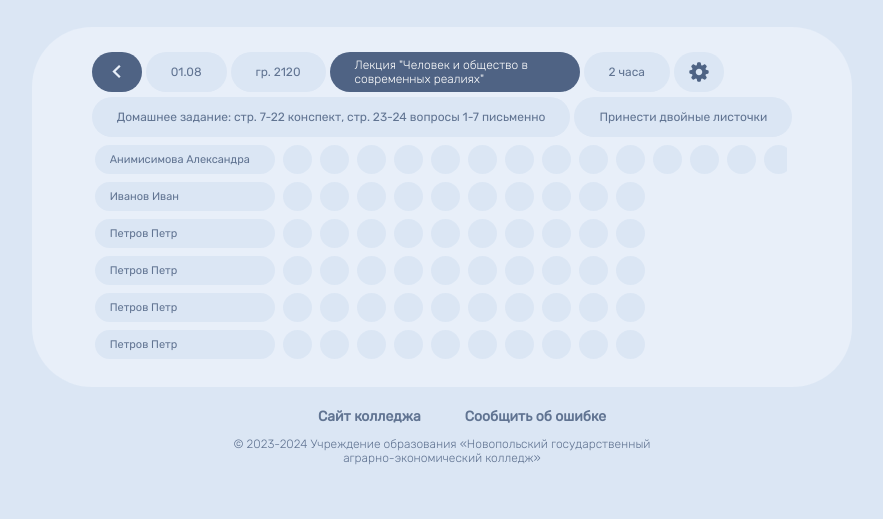
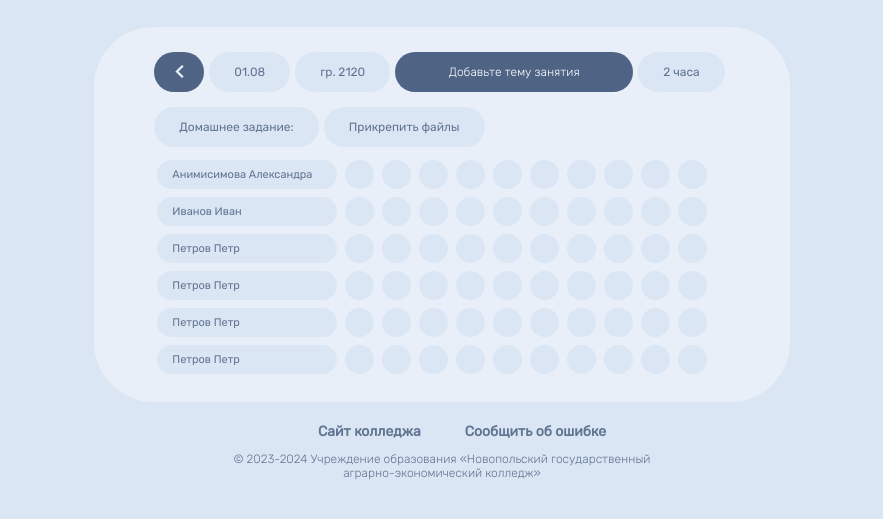
Before and after one commit to belyavskeee/el-ngaek, a plain HTML site: page detail-subject.html in a window 1280 px wide. Shown: the part 141-660 px from the top of the page, without its empty margins (198-1081 px from the left). Drawn offline with Linux system fonts and the light colour scheme.

Commit message:
new canges page journal

```diff
--- a/css/style.css
+++ b/css/style.css
@@ -175,7 +175,7 @@ input:-webkit-autofill:active {
   -webkit-text-fill-color: initial !important;
 }
 
-.form-input input, .buttons input, .button-defualt, .lecture-btn {
+.form-input input, .buttons input, .buttons div, .button-defualt, .lecture-btn {
 	cursor: pointer;
 	background-color: #c5d2e2;
 	border: none;
@@ -474,7 +474,7 @@ input:-webkit-autofill:active {
 	display: flex;
 	flex-wrap: wrap;
 }
-.info-subject div, select {
+.info-subject div, select, .button-def-h40 {
 	display: flex;
 	background-color: #dbe6f4;
 	width: fit-content;
@@ -539,7 +539,7 @@ input:-webkit-autofill:active {
 	overflow: hidden;
 }
 
-.info-subject .name-subject textarea::placeholder {
+.info-subject .name-subject textarea::placeholder, .textarea-inner::placeholder {
 	color: white;
 	font-size: 12px;
 }
@@ -694,28 +694,31 @@ input:-webkit-autofill:active {
 	min-height: fit-content;
 	display: block;
 	width: fit-content;
-	padding: 20px 40px;
+	padding: 30px;
 }
 .journal-btns {
 	padding: 0px 20px 0 20px;
 	margin: auto;
 	width: fit-content;
+	display: flex;
+	justify-content: space-between;
+	flex-wrap: wrap;
 }
-.journal-btns input{
+.journal-btns input, .journal-btns div{
 	vertical-align: middle;
 	width: fit-content;
 	padding: 0 25px;
 	height: 40px;
 	font-size: 12px;
 	background-color: #dbe6f4;
-	margin: 5px auto 0 0;
+	margin: 5px 5px 0 0;
 }
 .journal-btns .name-theme {
 	font-family: 'rubick-light';
 	font-weight: lighter;
 	background-color: #4f6384;
 	text-align: left;
-    max-width: 250px;
+    max-width: 300px;
 	color: #fff;
 	white-space: pre-line;
 }
@@ -1409,11 +1412,11 @@ html, body {
 	.main-block {
 		display: block;
 		width: 90%;
-		padding: 0 10px 10px 10px;
+		padding: 20px;
 	}
 
 	.account {
-		padding: 40px 0 0 0;
+		padding: 20px 0 0 0;
 		margin: 0 auto;
 		width: 90%;
 	}
@@ -1452,16 +1455,17 @@ html, body {
 		padding: 20px 0 20px 0;
 		width: 90%;
 	}
-	.journal-btns {
-		padding: 40px 10px;
-	}
 	.block-journal {
 		margin: 0 auto;
 		width: 85vw;
 	}
 	.journal {
 		max-width: 85vw;
-		margin-bottom: 40px;
+	}
+
+	.journal-btns input, .journal-btns div {
+		width: 100% !important;
+		max-width: 100% !important;
 	}
 	.name-theme {
 		width: 100%;
--- a/detail-subject.html
+++ b/detail-subject.html
@@ -40,15 +40,25 @@
 	<main>
 		<div class="auth-block main-block main-block-journal">
             <div class="buttons journal-btns">
-                <input id="journal-btn-prev" class="journal-prev" type="button">
+                <input id="back-arrow" class="journal-prev" type="button">
 				<input id="journal-name-date" type="button" value="01.08">
 				<input id="journal-name-gruop" type="button" value="гр. 2120">
-				<input id="journal-name-theme" class="name-theme" type="button" value='Лекция "Человек и общество в современных реалиях"'>
+				<div class="name-theme button-def-h40">
+					<textarea class="textarea-inner" name="" id="subject-name-textarea" rows="1" placeholder="Добавьте тему занятия"></textarea>
+				</div>
 				<input id="journal-hours" type="button" value="2 часа">
-				<input class="journal-settings" type="button"><br>
-				<input id="journal-btn-homework" type="button" value="Домашнее задание: стр. 7-22 конспект, стр. 23-24 вопросы 1-7 письменно">
-				<input id="journal-btn-comment" type="button" value="Принести двойные листочки">
+				<!-- <input class="journal-settings" type="button"><br> -->
+
             </div>
+			<div class="buttons journal-btns" style="margin: 10px 0 5px 0;">
+				<div style="display: flex;">
+					<p style="margin: auto 0;">
+						Домашнее задание:
+					</p>
+					<!-- <textarea class="textarea-inner" style="color: #617492;" name="" id="" cols="30" rows="1" placeholder="Отсутствует" color="#617492"></textarea> -->
+				</div>
+				<input id="journal-btn-comment" type="button" value="Прикрепить файлы">
+			</div>
 			<div class="block-journal">
 				<div class="journal">
 					<table>
@@ -80,18 +90,6 @@
 							<td><input type="text" value=""></td>
 							<td><input type="text" value=""></td>
 							<td><input type="text" value=""></td>
-							<td><input type="text" value=""></td>
-							<td><input type="text" value=""></td>
-							<td><input type="text" value=""></td>
-							<td><input type="text" value=""></td>
-							<td><input type="text" value=""></td>
-							<td><input type="text" value=""></td>
-							<td><input type="text" value=""></td>
-							<td><input type="text" value=""></td>
-							<td><input type="text" value=""></td>
-							<td><input type="text" value=""></td>
-
-
 						</tr>
 						<!-- Добавьте аналогичные строки для других студентов -->
 						<tr>
--- a/js/main.js
+++ b/js/main.js
@@ -48,7 +48,7 @@ const swiper = new Swiper('.swiper', {
       }
     });
 
-    $('.arrow-back-error-page').on('click', function () {
+    $('#back-arrow').on('click', function () {
       parent.history.back(); return false;
     });
 
```
Also changed, not shown: report-error.html (+1 -1 lines), settings.html (+5 -3 lines).
